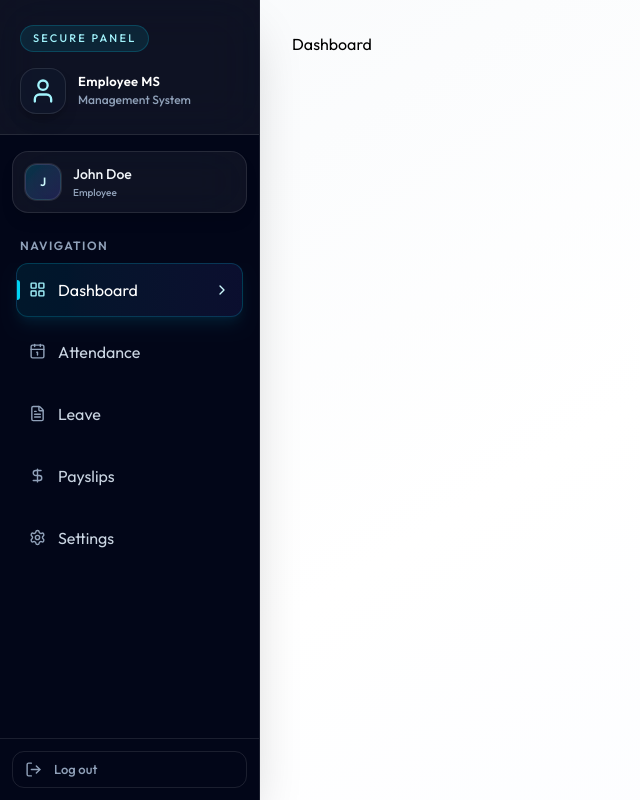
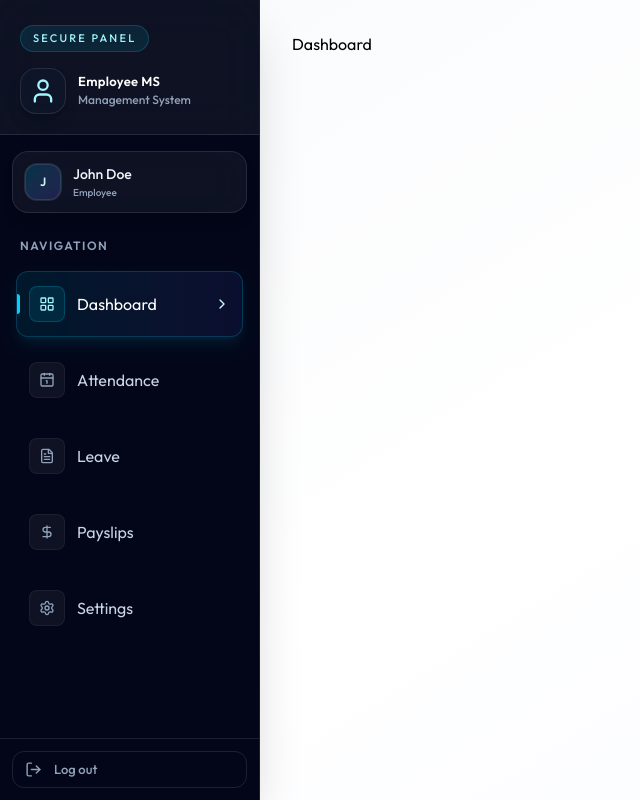
Before and after one commit to MayanthaS/Employee-Management-Systems, a React (Vite) app in the folder client/: page /dashboard in a window 1280 px wide. Shown: the whole page, without its empty margins (0-640 px from the left). Built offline with nearby package versions, Linux system fonts and the light colour scheme.

Commit message:
feat: refine sidebar spacing and icon hover styling style: update sidebar visual polish

```diff
--- a/client/src/components/Sidebar.jsx
+++ b/client/src/components/Sidebar.jsx
@@ -92,7 +92,7 @@ const Sidebar = () => {
         </p>
       </div>
       {/*Navigation lists */}
-      <div className="flex-1 px-4 space-y-2 overflow-y-auto">
+      <div className="flex-1 px-4 py-2 space-y-2.5 overflow-y-auto">
         {navItems.map((item) => {
           const isActive = currentPath.startsWith(item.href);
           return (
@@ -104,9 +104,21 @@ const Sidebar = () => {
               {isActive && (
                 <div className="absolute left-0 top-1/2 h-5 w-[3px] -translate-y-1/2 rounded-r-full bg-cyan-400" />
               )}
-              <item.icon
-                className={`h-[17px] w-[17px] shrink-0 ${isActive ? "text-cyan-200" : "text-slate-400 group-hover:text-cyan-100"}`}
-              />
+              <div
+                className={`flex h-9 w-9 shrink-0 items-center justify-center rounded-lg border transition-colors ${
+                  isActive
+                    ? "border-cyan-400/20 bg-cyan-400/10"
+                    : "border-white/5 bg-white/5 group-hover:border-cyan-400/20 group-hover:bg-cyan-400/10"
+                }`}
+              >
+                <item.icon
+                  className={`h-4 w-4 shrink-0 ${
+                    isActive
+                      ? "text-cyan-200"
+                      : "text-slate-400 group-hover:text-cyan-100"
+                  }`}
+                />
+              </div>
               <span className="flex-1">{item.name}</span>
               {isActive && (
                 <ChevronRightIcon className="h-4 w-4 text-cyan-100" />
```
